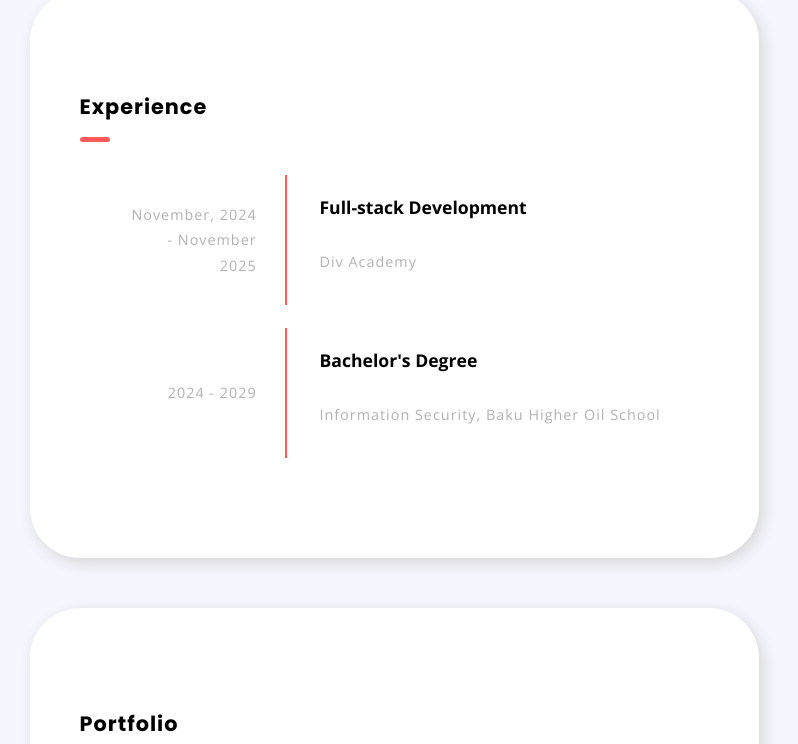
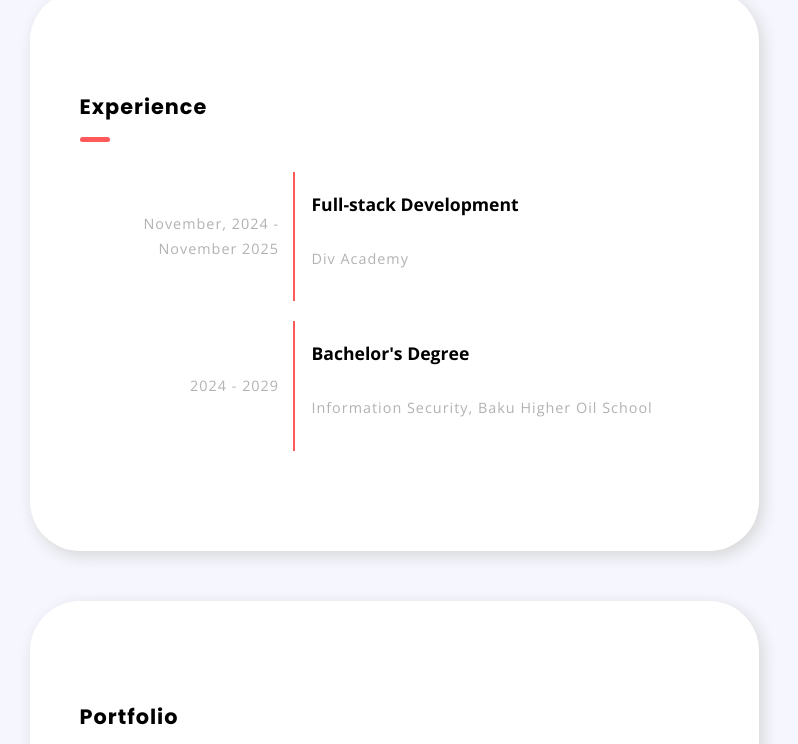
Before and after one commit to AfagRa/my_portfolio, a plain HTML site: page index.htm in a window 1280 px wide. Shown: the part 2034-2778 px from the top of the page, without its empty margins (380-1178 px from the left). Drawn offline with nearby package versions, Linux system fonts and the light colour scheme.

Commit message:
Add files via upload

```diff
--- a/css/style.css
+++ b/css/style.css
@@ -87,7 +87,7 @@
     background: #fff;
     border-radius: 50px;
     margin-bottom: 50px;
-    padding: 60px 45px;
+    padding: 50px 30px;
     box-shadow: 4px 5px 13px #d7d7d7;
     text-align: left;
 }
@@ -209,13 +209,13 @@
 }
 .exp div {
     border-left: 2px solid var(--qirmizi);
-    padding-left: 2em;
+    padding-left: 1em;
     padding-top: 20px;
     font: 400 1em 'Open Sans', sans-serif;
 }
 .exp>p {
     text-align: right;
-    padding-right: 2em;
+    padding-right: 1em;
 }
 .degree h3 {font: 700 1.1em 'Open Sans', sans-serif;}
 #touch {margin-top:60px;}
```
